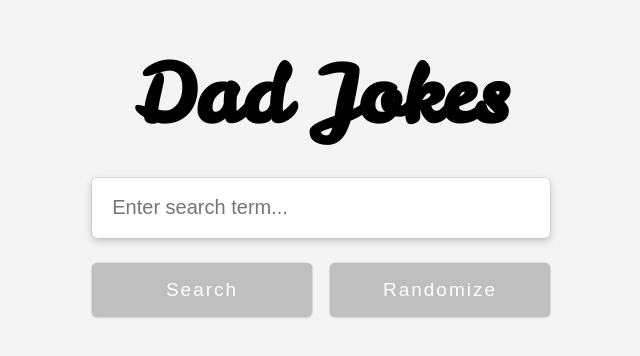
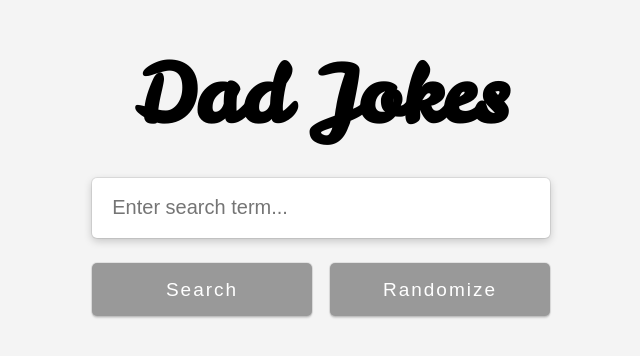
Before and after one commit to nataliecardot/dad-jokes, a React (Create React App) app: page / in a window 1280 px wide. Shown: the top 356 px of the page, without its empty margins (319-959 px from the left). Built offline with nearby package versions, Linux system fonts and the light colour scheme.

Commit message:
Change button color

```diff
--- a/src/app.css
+++ b/src/app.css
@@ -98,7 +98,7 @@ input:focus {
 }
 
 button {
-  background-color: #bfbfbf;
+  background-color: #999999;
   color: #fff;
   font-size: 1.9rem;
   letter-spacing: 0.2rem;
@@ -108,8 +108,8 @@ button {
   margin: 2.5rem 0.9rem 0 0.9rem;
   line-height: 30px;
   border-radius: 0.5rem;
+  box-shadow: 0 2px 2px 0 rgba(0, 0, 0, 0.16), 0 0 0 1px rgba(0, 0, 0, 0.08);
   transition: box-shadow 200ms cubic-bezier(0.4, 0, 0.2, 1);
-  box-shadow: 0 2px 2px 0 rgba(0, 0, 0, 0.16), 0 0 0 1px rgba(0, 0, 0, 0.08);
 }
 
 button:hover {
```
